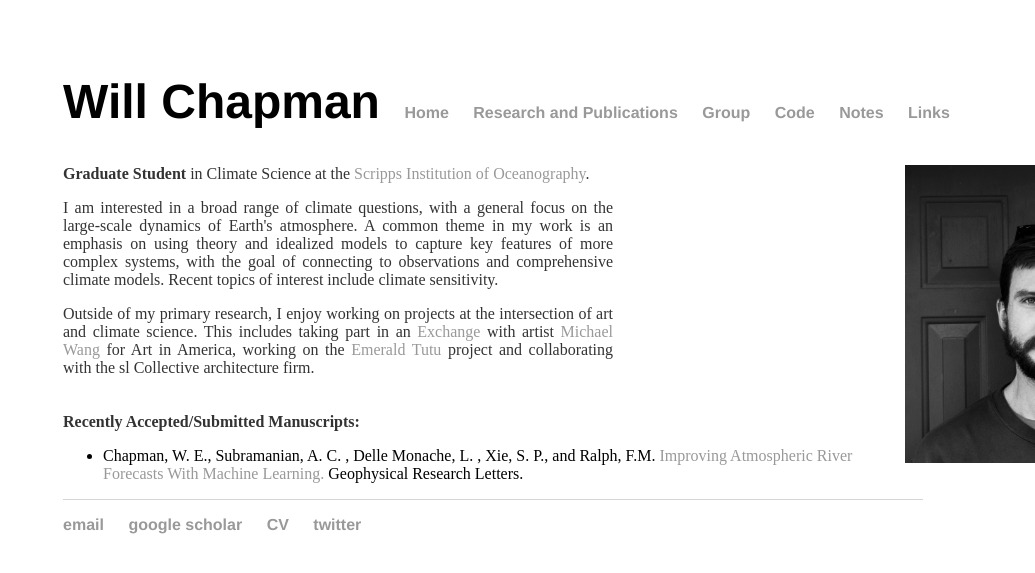
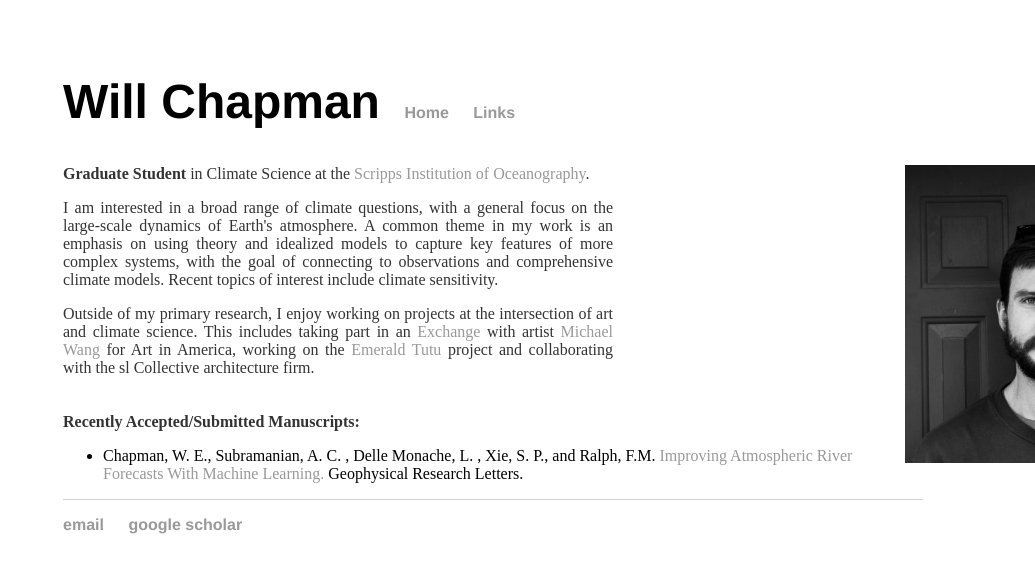
Before and after one commit to WillyChap/willychap_beta.github.io, a Jekyll site: the page built from index.html, in a window 1280 px wide. Shown: the top 573 px of the page, without its empty margins (245-1280 px from the left). Built offline with Jekyll 4.4.1, drawn with Linux system fonts in a browser that asks for light colours.

Commit message:
Update default.html

```diff
--- a/_layouts/default.html
+++ b/_layouts/default.html
@@ -14,10 +14,6 @@
 	    		<ul>
 	        		<li><font size="7">Will Chapman</font></li>
 	        		<li><a href="/">Home</a></li>
-		        	<li><a href="/research">Research and Publications</a></li>
-		        	<li><a href="/group">Group</a></li>
-		        	<li><a href="/code">Code</a></li>
-	        		<li><a href="/notes">Notes</a></li>
 	        		<li><a href="/links">Links</a></li>
 	    		</ul>
 			</nav>
@@ -30,11 +26,9 @@
 	    		<ul>
 	        		<li><a href="mailto:wchapman@ucsd.edu">email</a></li>
 	        		<li><a href="https://scholar.google.com/citations?user=C1ox2CEAAAAJ&hl=en">google scholar</a></li>
-	        		<li><a href="/CV.pdf">CV</a></li>
-	        		<li><a href="https://twitter.com/Fylo_104">twitter</a></li>
 				</ul>
 			</footer>
     			<!--{% include mathjax.html %} -->
-    			{% include analytics.html %}
+    			<!--{% include analytics.html %} -->
 		</body>
 	</html>
```
